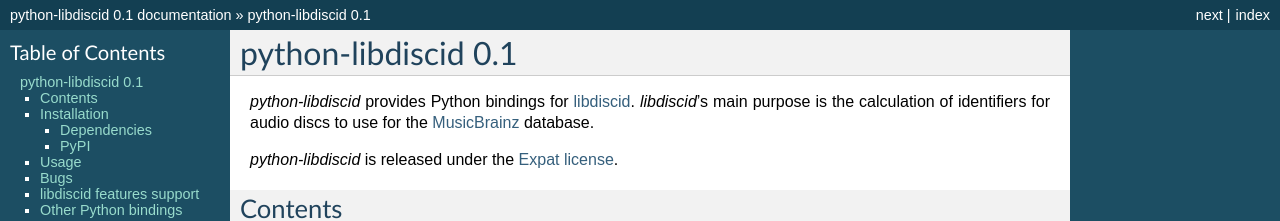
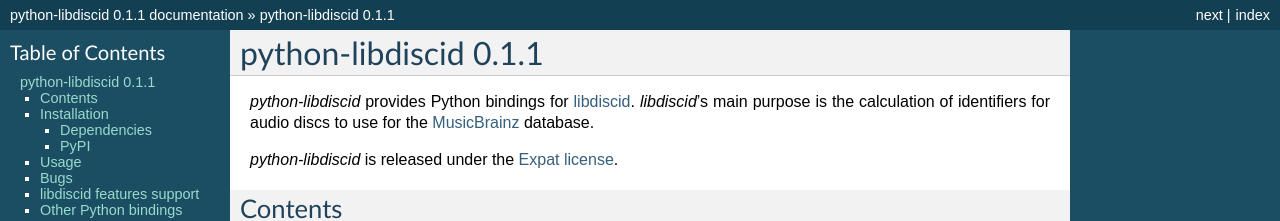
Before and after one commit to sebastinas/python-libdiscid, a Sphinx documentation site: the page built from docs/source/index.rst, in a window 1280 px wide and 900 px high. Shown: the top 221 px of the window. Built offline with Sphinx 7.4.7, drawn with Linux system fonts in a browser that asks for light colours; some of the changed text lies outside the part shown.

Commit message:
Update version numbers
Signed-off-by: Sebastian Ramacher <sebastian+dev@ramacher.at>

```diff
--- a/docs/source/conf.py
+++ b/docs/source/conf.py
@@ -57,9 +57,9 @@
 # built documents.
 #
 # The short X.Y version.
-version = '0.1'
+version = '0.1.1'
 # The full version, including alpha/beta/rc tags.
-release = '0.1'
+release = '0.1.1'
 
 # The language for content autogenerated by Sphinx. Refer to documentation
 # for a list of supported languages.
--- a/libdiscid/__init__.py
+++ b/libdiscid/__init__.py
@@ -30,7 +30,7 @@
 True
 """
 
-__version__ = '0.1'
+__version__ = '0.1.1'
 
 from libdiscid.discid import __discid_version__
 from libdiscid.discid import DiscId, DEFAULT_DEVICE
--- a/setup.py
+++ b/setup.py
@@ -12,7 +12,7 @@
 
 setup(
   name="python-libdiscid",
-  version="0.1",
+  version="0.1.1",
   description="Python bindings for libdiscid",
   long_description=read("README.rst"),
   author="Sebastian Ramacher",
```
